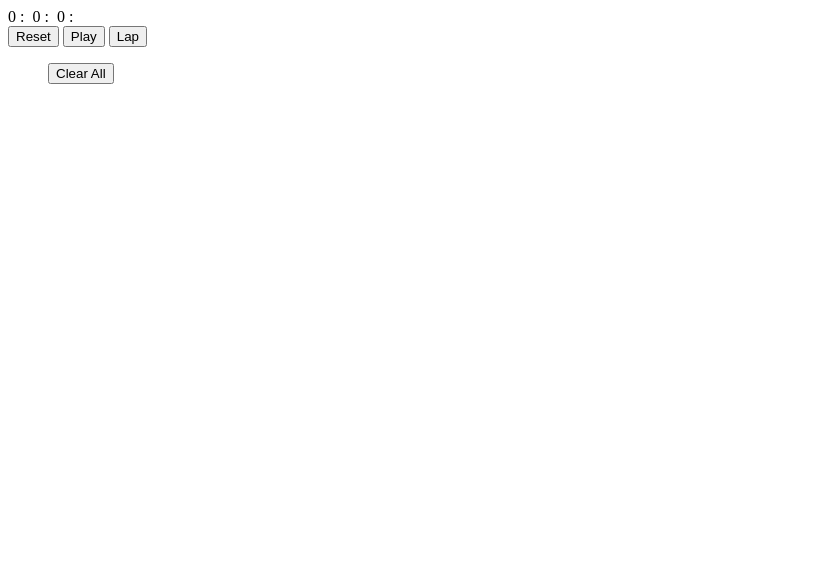
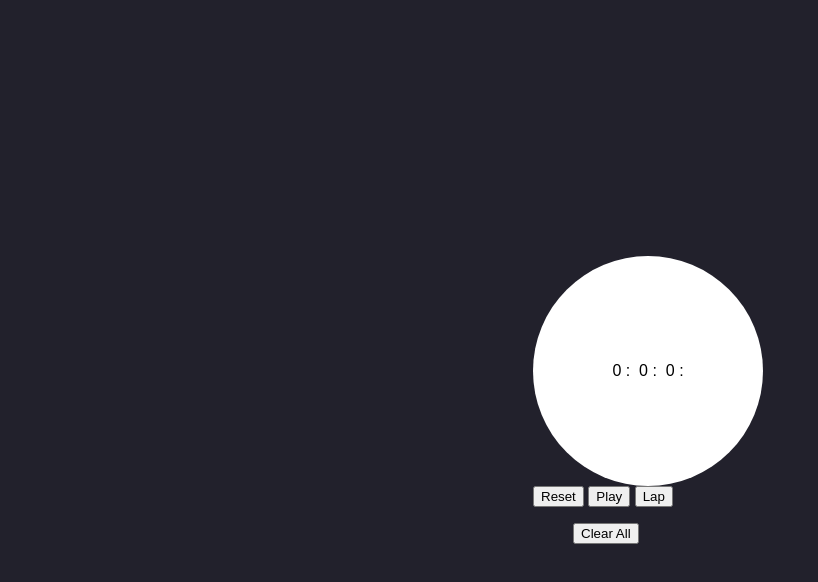
Before and after one commit to Aiahmed01/stopTimeWatch, a plain HTML site: page index.html in a window 1280 px wide. Shown: the whole page, without its empty margins (0-818 px from the left). Drawn offline with Linux system fonts and the light colour scheme.

Commit message:
Linking and adding CSS

```diff
--- /dev/null
+++ b/assets/stylesheet.css
@@ -0,0 +1,24 @@
+body{
+    font-family: sans-serif;
+    font-size: 16px;
+    width: 100%;
+    height: 100vh;
+    background-color: #22212C;
+    display: flex;
+    justify-content: center;
+    align-items: center;
+}
+.outer-circle{
+    width: 230px;
+    height: 230px;
+    border-radius: 50%;
+    background-color: white;
+    display: flex;
+    justify-content: center;
+    align-items: center;
+}
+.animation-bg{
+    background: linear-gradient(-45deg, #ee7752, orange, #E73C7E, #23A6D5, #23D5AB);
+    background-size: 400% 400%;
+    animation: gradient 7s ease infinite;
+}
--- a/index.html
+++ b/index.html
@@ -5,6 +5,7 @@
     <meta http-equiv="X-UA-Compatible" content="IE=edge">
     <meta name="viewport" content="width=device-width, initial-scale=1.0">
     <title>Document</title>
+    <link rel="stylesheet" href="./assets/stylesheet.css">
 </head>
 <body>
 
```
